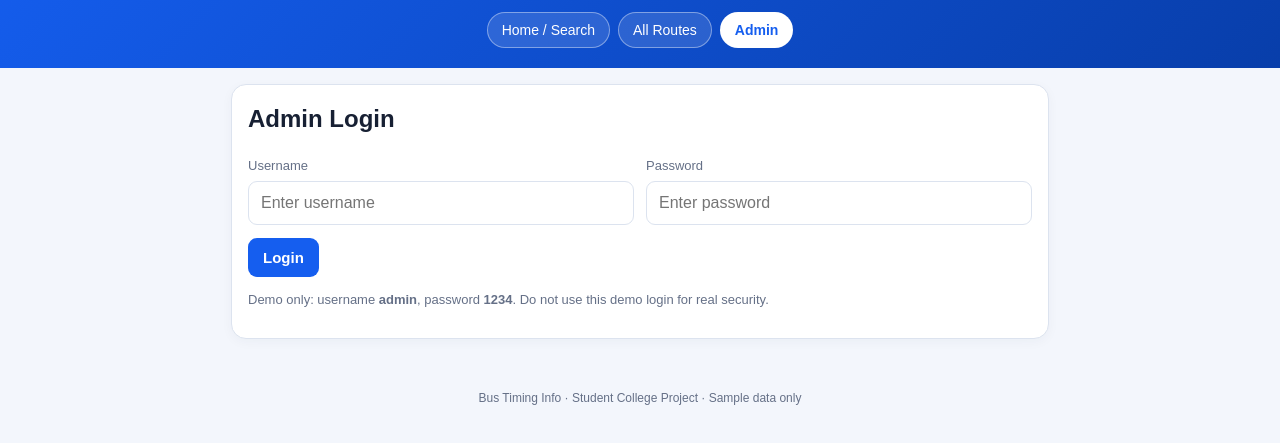
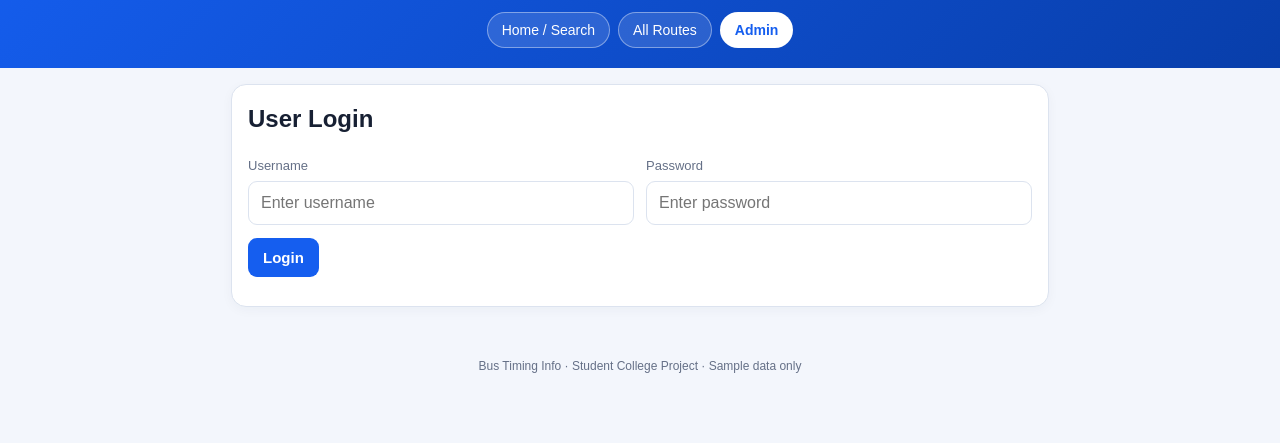
Before and after one commit to sakinatech-coder/Bus-Timing-Route-, a plain HTML site: page index.html in a window 1280 px wide. Both pictures are taken after a click on the button "Admin". Shown: the part 87-530 px from the top of the page. Drawn offline with Linux system fonts and the light colour scheme.

Commit message:
Update index.html

```diff
--- a/index.html
+++ b/index.html
@@ -59,7 +59,6 @@ footer{text-align:center;color:var(--muted);font-size:12px;padding:20px}
 
 <main>
   <section id="home">
-    <div class="notice">⚠️ Timings and fares are sample estimates, not live or officially verified bus schedules. Please confirm with the bus stand before travelling.</div>
     <div class="card">
       <h2>Find Your Bus</h2>
       <div class="grid">
@@ -88,14 +87,14 @@ footer{text-align:center;color:var(--muted);font-size:12px;padding:20px}
 
   <section id="admin" class="hide">
     <div class="card" id="loginBox">
-      <h2>Admin Login</h2>
+      <h2>User Login</h2>
       <div class="grid">
         <div><label for="username">Username</label><input id="username" autocomplete="username" placeholder="Enter username"></div>
         <div><label for="password">Password</label><input id="password" type="password" autocomplete="current-password" placeholder="Enter password"></div>
       </div>
       <div class="actions"><button class="btn" id="loginBtn">Login</button></div>
       <p id="loginMsg" class="muted"></p>
-      <p class="muted">Demo only: username <b>admin</b>, password <b>1234</b>. Do not use this demo login for real security.</p>
+
     </div>
     <div id="adminPanel" class="hide">
       <div class="card">
```
